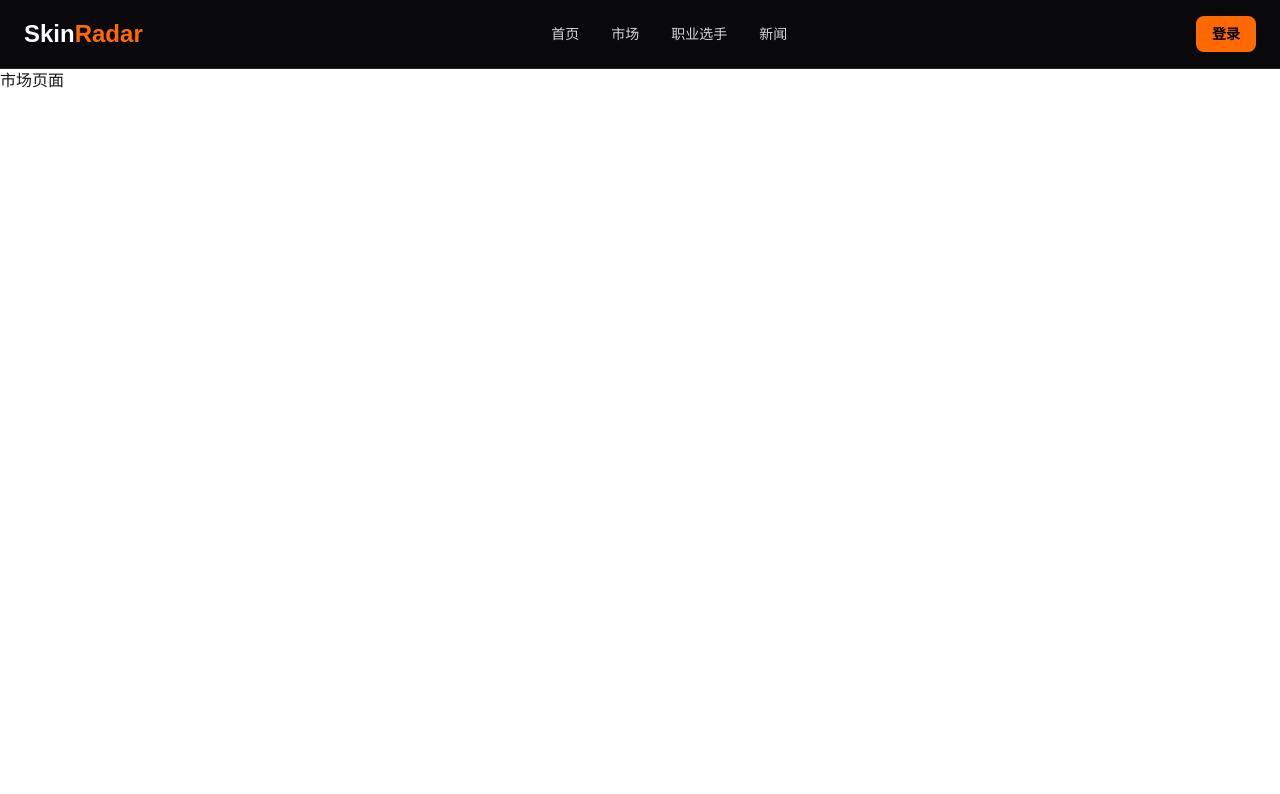
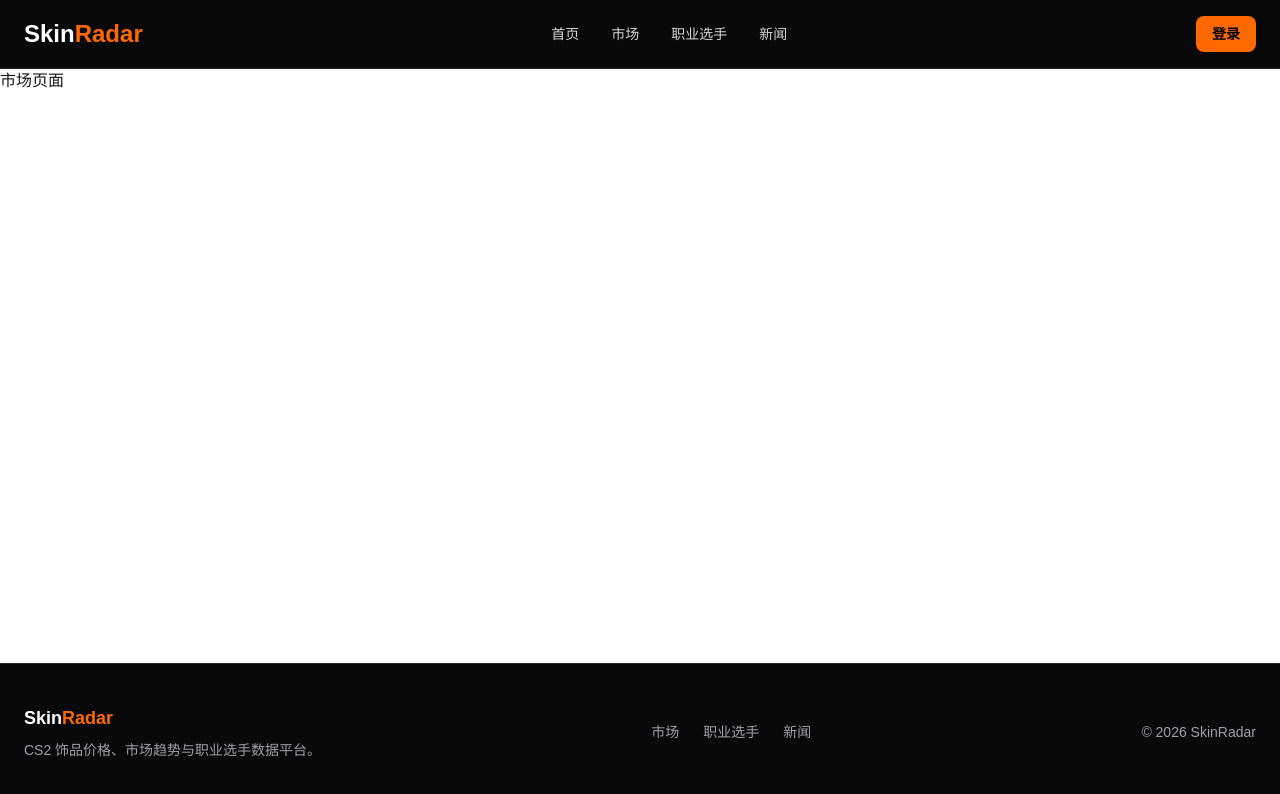
Before and after one commit to michaeljinhengwang-beep/skinradar-cn, a Next.js app: page /market in a window 1280 px wide. Shown: the top 794 px of the page. Built offline with nearby package versions, Linux system fonts and the light colour scheme.

Commit message:
feat: add shared footer and root layout

```diff
--- a/app/layout.tsx
+++ b/app/layout.tsx
@@ -1,6 +1,7 @@
 import type { Metadata } from "next";
 import { Geist, Geist_Mono } from "next/font/google";
 import Navbar from "@/components/layout/Navbar";
+import Footer from "@/components/layout/Footer";
 import "./globals.css";
 
 const geistSans = Geist({
@@ -18,15 +19,24 @@ export const metadata: Metadata = {
   description: "CS2 饰品价格、市场趋势与职业选手数据平台",
 };
 
-export default function RootLayout({ children }: LayoutProps<"/">) {
+export default function RootLayout({
+  children,
+}: Readonly<{
+  children: React.ReactNode;
+}>) {
   return (
     <html
       lang="zh-CN"
       className={`${geistSans.variable} ${geistMono.variable} h-full antialiased`}
     >
-      <body className="flex min-h-full flex-col">
+      <body className="flex min-h-full flex-col bg-zinc-950 text-white">
         <Navbar />
-        {children}
+
+        <main className="flex-1">
+          {children}
+        </main>
+
+        <Footer />
       </body>
     </html>
   );
--- /dev/null
+++ b/components/layout/Footer.tsx
@@ -0,0 +1,35 @@
+import Link from "next/link";
+
+export default function Footer() {
+  return (
+    <footer className="border-t border-zinc-800 bg-zinc-950">
+      <div className="mx-auto flex max-w-7xl flex-col gap-6 px-6 py-10 text-sm text-zinc-400 md:flex-row md:items-center md:justify-between">
+        <div>
+          <Link href="/" className="text-lg font-bold text-white">
+            Skin<span className="text-orange-500">Radar</span>
+          </Link>
+
+          <p className="mt-2">
+            CS2 饰品价格、市场趋势与职业选手数据平台。
+          </p>
+        </div>
+
+        <div className="flex gap-6">
+          <Link href="/market" className="transition hover:text-white">
+            市场
+          </Link>
+
+          <Link href="/players" className="transition hover:text-white">
+            职业选手
+          </Link>
+
+          <Link href="/news" className="transition hover:text-white">
+            新闻
+          </Link>
+        </div>
+
+        <p>© 2026 SkinRadar</p>
+      </div>
+    </footer>
+  );
+}
```
